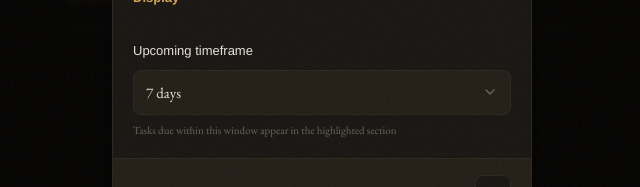
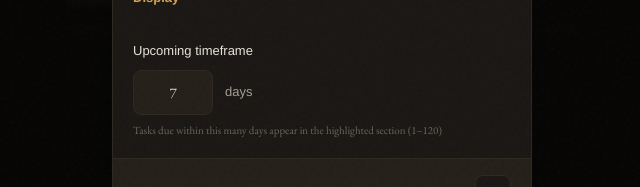
Before and after one commit to ZachDeLong/school-checklist, a React (Vite) app: page / in a window 1280 px wide. Both pictures are taken after a click on the button 878 px from the left and 89 px from the top of the page. Shown: the part 413-600 px from the top of the page, without its empty margins (318-958 px from the left). Built offline with nearby package versions, Linux system fonts and the light colour scheme.

Commit message:
Replace timeframe dropdown with freeform number input (1-120 days)
- Swap preset dropdown for a number input so users can type any value
- Canvas API fetch now uses the configured timeframe instead of hardcoded 7 days

```diff
--- a/src/components/SettingsModal.css
+++ b/src/components/SettingsModal.css
@@ -283,22 +283,28 @@
   margin: 0;
 }
 
-.settings-select {
-  font-family: var(--font-body);
-  font-size: var(--text-base);
-  padding: var(--space-3);
-  border: 1px solid var(--border);
-  border-radius: var(--radius-md);
-  background: var(--bg-elevated);
-  color: var(--text-primary);
-  cursor: pointer;
-  transition: all var(--duration-fast) var(--ease-default);
+.timeframe-input-row {
+  display: flex;
+  align-items: center;
+  gap: var(--space-3);
 }
 
-.settings-select:focus {
-  outline: none;
-  border-color: var(--accent-warm-dim);
-  box-shadow: 0 0 0 3px var(--accent-warm-glow);
+.timeframe-input {
+  width: 80px;
+  text-align: center;
+  -moz-appearance: textfield;
+}
+
+.timeframe-input::-webkit-outer-spin-button,
+.timeframe-input::-webkit-inner-spin-button {
+  -webkit-appearance: none;
+  margin: 0;
+}
+
+.timeframe-suffix {
+  font-family: var(--font-helvetica);
+  font-size: var(--text-sm);
+  color: var(--text-secondary);
 }
 
 .settings-btn-primary:disabled {
--- a/src/components/SettingsModal.tsx
+++ b/src/components/SettingsModal.tsx
@@ -1,16 +1,7 @@
 import { useState } from 'react'
 import { motion, AnimatePresence } from 'motion/react'
 import { useSettingsStore, type CanvasInstance } from '../store/settingsStore'
-import Dropdown from './Dropdown'
 import './SettingsModal.css'
-
-const TIMEFRAME_OPTIONS = [
-  { value: 1, label: 'Today only' },
-  { value: 3, label: '3 days' },
-  { value: 7, label: '7 days' },
-  { value: 14, label: '14 days' },
-  { value: 30, label: '30 days' },
-]
 
 interface SettingsModalProps {
   isOpen: boolean
@@ -245,14 +236,23 @@ export default function SettingsModal({ isOpen, onClose }: SettingsModalProps) {
           </div>
 
           <div className="settings-field">
-            <label className="settings-label">Upcoming timeframe</label>
-            <Dropdown
-              options={TIMEFRAME_OPTIONS.map(o => ({ value: String(o.value), label: o.label }))}
-              value={String(timeframeDays)}
-              onChange={(v) => setTimeframeDays(Number(v))}
-              ariaLabel="Select timeframe"
-            />
-            <p className="settings-hint">Tasks due within this window appear in the highlighted section</p>
+            <label htmlFor="timeframe-days" className="settings-label">Upcoming timeframe</label>
+            <div className="timeframe-input-row">
+              <input
+                id="timeframe-days"
+                type="number"
+                className="settings-input timeframe-input"
+                min={1}
+                max={120}
+                value={timeframeDays}
+                onChange={(e) => {
+                  const v = Math.max(1, Math.min(120, Number(e.target.value) || 1))
+                  setTimeframeDays(v)
+                }}
+              />
+              <span className="timeframe-suffix">days</span>
+            </div>
+            <p className="settings-hint">Tasks due within this many days appear in the highlighted section (1–120)</p>
           </div>
         </div>
 
--- a/src/lib/canvas.ts
+++ b/src/lib/canvas.ts
@@ -75,11 +75,12 @@ async function fetchFromInstance(instance: CanvasInstance): Promise<CanvasAssign
     'X-Canvas-Host': instance.url,
   }
 
-  // Get date range: today to 7 days out (using local dates)
+  // Get date range: today to N days out based on user's timeframe setting
+  const { timeframeDays } = useSettingsStore.getState()
   const today = new Date()
-  const sevenDaysOut = new Date(Date.now() + 7 * 24 * 60 * 60 * 1000)
+  const endDay = new Date(Date.now() + timeframeDays * 24 * 60 * 60 * 1000)
   const startDate = toLocalDateString(today)
-  const endDate = toLocalDateString(sevenDaysOut)
+  const endDate = toLocalDateString(endDay)
 
   // Fetch all courses with pagination
   const rawCourses = await fetchAllPages('/api/canvas/courses?enrollment_state=active&per_page=100', headers)
```
